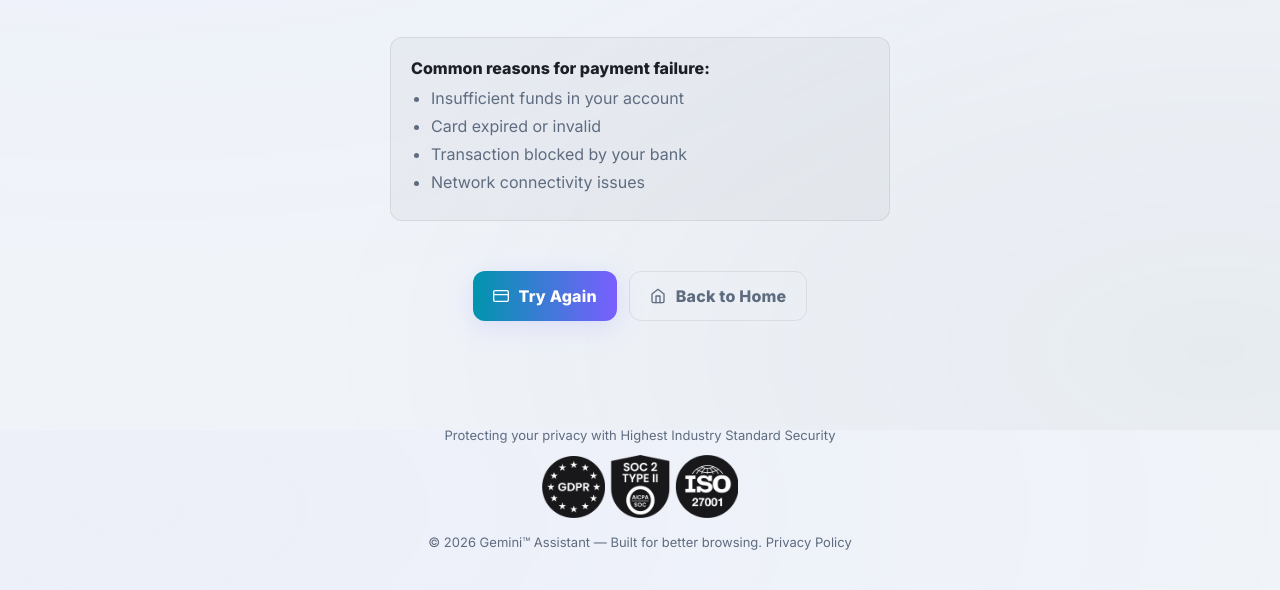
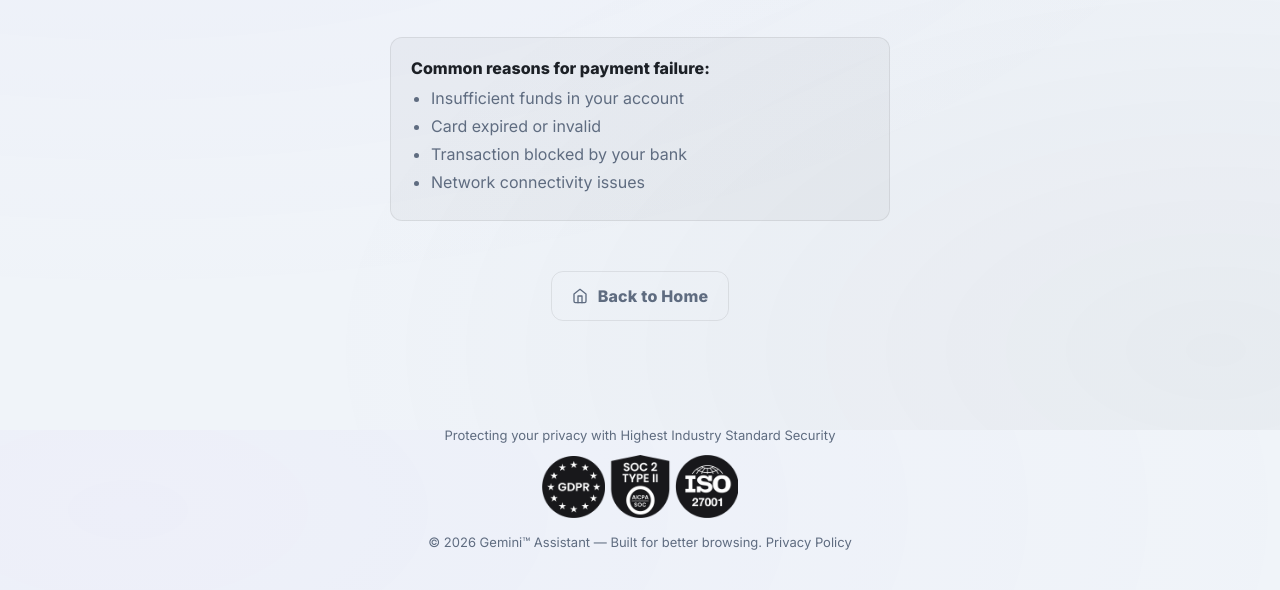
Before and after one commit to kareemashraf/Gemini-assistant-LP, a plain HTML site: page failed.html in a window 1280 px wide. Shown: the part 370-960 px from the top of the page. Drawn offline with Linux system fonts and the light colour scheme.

Commit message:
Remove Success/Failed from nav and Try Again button from failed page

```diff
--- a/failed.html
+++ b/failed.html
@@ -250,8 +250,7 @@
     <div class="nav-links">
         <a href="index.html" class="btn btn-ghost">Home</a>
         <a href="privacy.html" class="btn btn-ghost">Privacy Policy</a>
-        <a href="success.html" class="btn btn-ghost">Success</a>
-        <a href="failed.html" class="btn btn-ghost">Failed</a>
+
         <button class="btn btn-ghost" id="theme-toggle" aria-label="Toggle theme">
             <svg class="sun" style="display:none;" width="16" height="16" viewBox="0 0 24 24" fill="none"
                  stroke="currentColor" stroke-width="2" stroke-linecap="round" stroke-linejoin="round">
@@ -297,22 +296,13 @@
             </ul>
         </div>
 
-        <div class="button-group">
-            <a href="index.html" class="btn btn-primary">
-                <svg width="16" height="16" viewBox="0 0 24 24" fill="none" stroke="currentColor" stroke-width="2" stroke-linecap="round" stroke-linejoin="round">
-                    <rect x="1" y="4" width="22" height="16" rx="2" ry="2"></rect>
-                    <line x1="1" y1="10" x2="23" y2="10"></line>
-                </svg>
-                Try Again
-            </a>
-            <a href="index.html" class="btn btn-ghost">
+        <a href="index.html" class="btn btn-ghost" style="margin-top: 30px;">
             <svg width="16" height="16" viewBox="0 0 24 24" fill="none" stroke="currentColor" stroke-width="2" stroke-linecap="round" stroke-linejoin="round">
                 <path d="M3 9l9-7 9 7v11a2 2 0 0 1-2 2H5a2 2 0 0 1-2-2z"></path>
                 <polyline points="9 22 9 12 15 12 15 22"></polyline>
             </svg>
             Back to Home
         </a>
-        </div>
     </div>
 </div>
 
```
Also changed, not shown: index.html (+1 -2 lines), privacy.html (+1 -2 lines), success.html (+1 -2 lines). Lines whose indentation alone changed are shown as unchanged.
